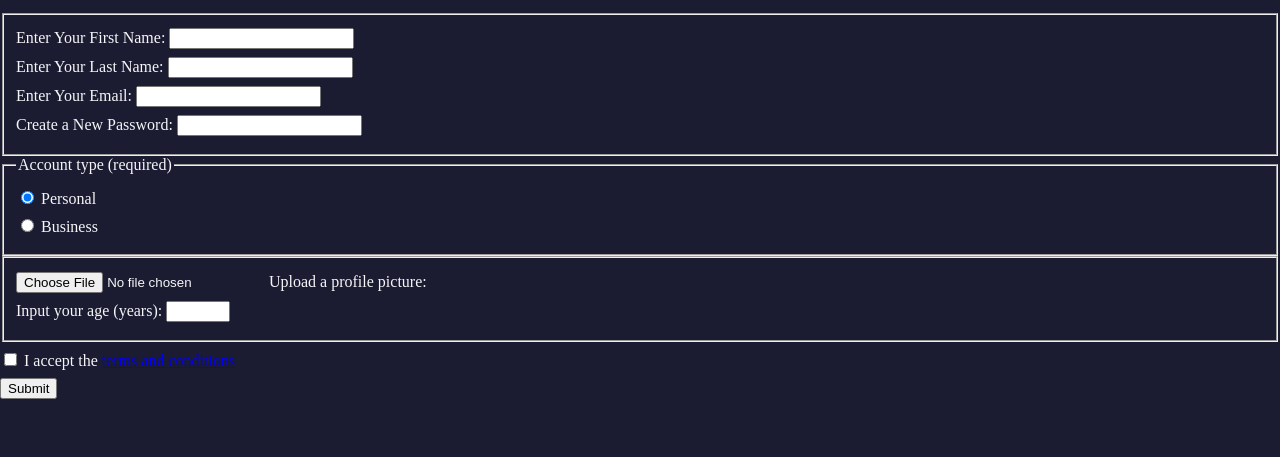
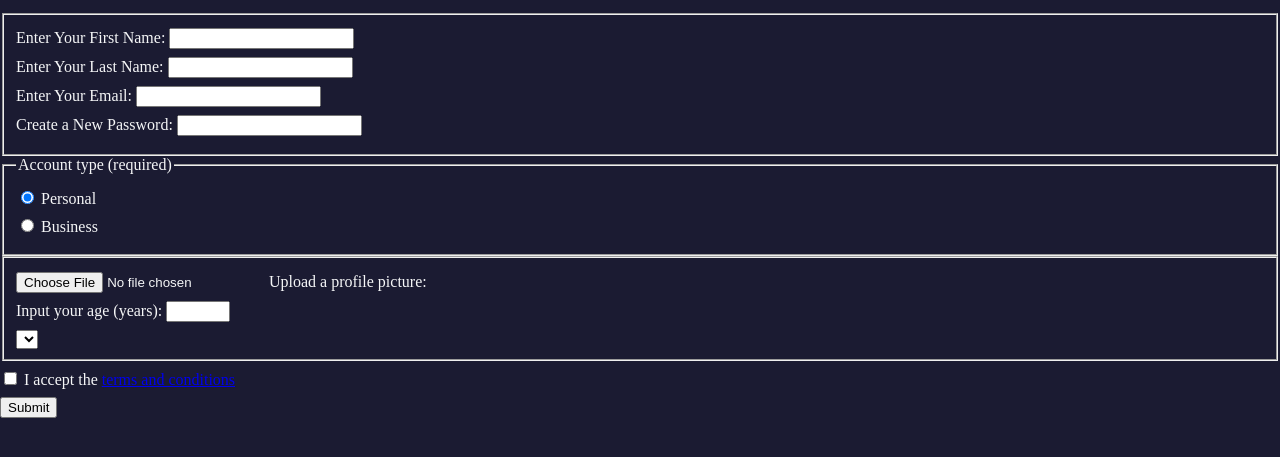
Before and after one commit to staxxtec/Learn-HTML-Forms-by-Building-a-Registration-Form, a plain HTML site: page index.html in a window 1280 px wide. Shown: the part 101-558 px from the top of the page. Drawn offline with Linux system fonts and the light colour scheme.

Commit message:
Update index.html
Step 34 Passed

Adding a dropdown to the form is easy with the select element. The select element is a container for a group of option elements, and the option element acts as a label for each dropdown option. Both elements require closing tags.

Start by adding a select element below the two label elements. Then nest 5 option elements within the select element.

```diff
--- a/index.html
+++ b/index.html
@@ -25,6 +25,14 @@
         <fieldset>
             <label for=""><input type="file">Upload a profile picture:</label>
             <label for="">Input your age (years): <input type="number" min="13" max="120"></label>
+
+            <select name="" id="">
+                <option value=""></option>
+                <option value=""></option>
+                <option value=""></option>
+                <option value=""></option>
+                <option value=""></option>
+            </select>
         </fieldset>
 
         <label for="terms-and-conditions" id="terms-and-conditions"><input type="checkbox" required id="terms-and-conditions">
```
